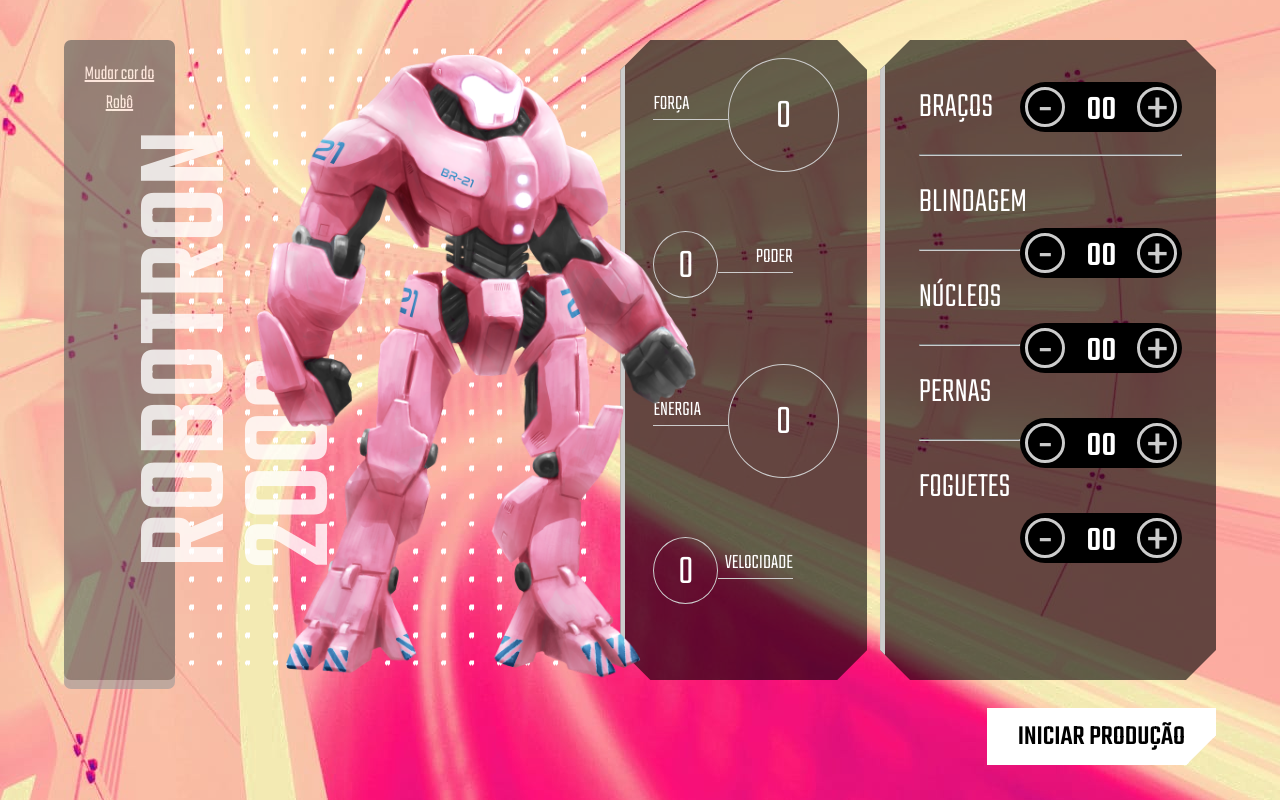
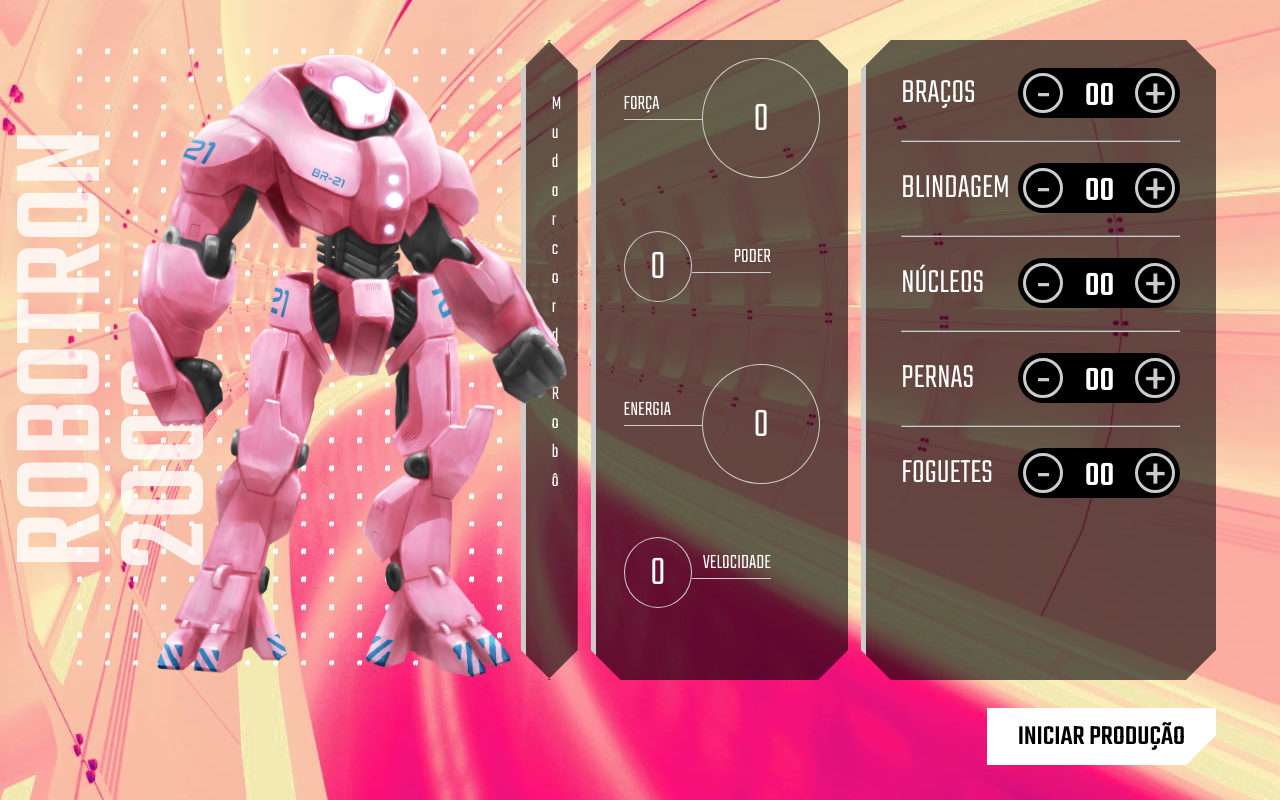
Before and after one commit to AmandaSoaress/alura-cursos--robotron-2000, a plain HTML site: page index.html in a window 1280 px wide. Drawn offline with Linux system fonts and the light colour scheme.

Commit message:
button changes

```diff
--- a/css/style.css
+++ b/css/style.css
@@ -84,7 +84,7 @@ main {
 }
 
 .montador-conteudo {
-  padding: 2em 10%;
+  padding: 1em 10%;
 }
 
 .peca {
@@ -245,17 +245,20 @@ main {
 .robotron{
     cursor: pointer;
 }
-
-
-a  {
-  background-color: #555555;
+#click{
+  text-decoration: none;
+  white-space: pre-wrap;
+  width:1px;
+  word-wrap: break-word;
   border-radius: 7px;
   color: white;
-  padding: 20px 10px;
-  text-align: center;
+  padding:21px 26px;
+  text-align:center;
   font-size: 20px;
-  opacity: 0.6;
   cursor: pointer;
   box-shadow: 0 9px #999;
-
+  background: rgba(0, 0, 0, 0.6);
+  clip-path: polygon( calc(100% - 30px) 0, 100% 30px, 100% calc(100% - 30px), calc(100% - 30px) 100%, 30px 100%, 0 calc(100% - 30px), 0 30px, 30px 0 );
+  height: 100%;
+  border-left: 5px solid var(--main-cinza);
 }
--- a/index.html
+++ b/index.html
@@ -16,18 +16,12 @@
 
 <body>
     <main>
-        <a onclick="trocar()" id="click" href="#">Mudar cor do Robô </a>
         <section class="robotron">
-            <br>
-            <br>
-            <br>
-            <br>
-            <br>
-            <br>
              <img  onclick="trocar()"  class="robo" src="./img/robô-img/rosa.png" alt="Robotron" id="clickImagem">
             <figcaption class="titulo">ROBOTRON <br>2000</figcaption>
         </section>
 
+          <a onclick="trocar()" id="click" href="#"> Mudar cor do Robô </a>
         <section class="box estatisticas">
             <div class="estatistica">
                 <p class="estatistica-titulo">Força</p>
```
Also changed, not shown: 1 other file.
